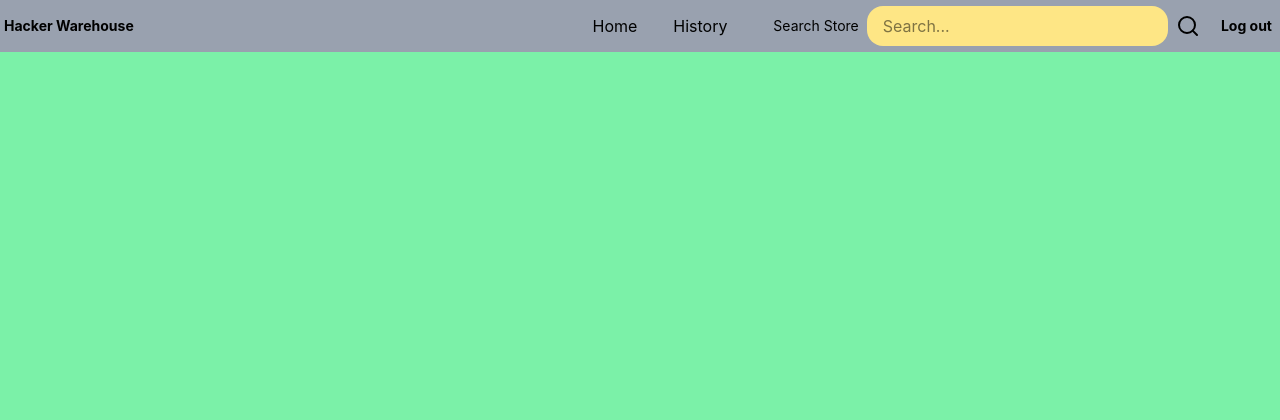
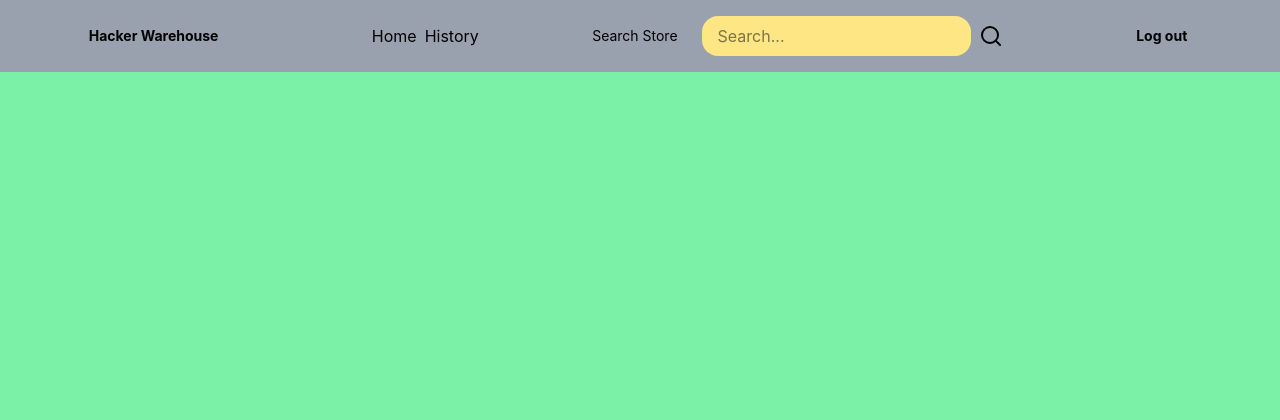
Before and after one commit to Vang-er/Hacker-Warehouse, a Django app: page /test/dash in a window 1280 px wide. Shown: the top 420 px of the page. Run offline with Django 5.2, Linux system fonts and the light colour scheme.

Commit message:
solve nav problem

```diff
--- a/front-end/index.html
+++ b/front-end/index.html
@@ -8,36 +8,37 @@
   </head>
   <body class="bg-green-300 text-black">
     <nav
-      class="bg-gray-400 h-13 px-6 py-4 flex justify-center items-center relative"
+      class="bg-gray-400 h-fit  px-6 py-4 flex justify-around items-center relative"
     >
-      <div class="white text-sm font-bold absolute left-1">
+      <div class="white text-sm font-bold ">
         Hacker Warehouse
       </div>
       <div
-        class="flex items-center justify-center align-middle gap-3 translate-x-5"
+        class="flex items-center justify-between align-middle  translate-x-5"
       >
         <button
           onclick="showhome2()"
-          class="mx-2 cursor-pointer my-auto relative hover:after:w-full after:absolute after:-bottom-1 after:left-0 after:h-0.5 after:w-0 after:bg-black after:transition-all after:duration-300 hover:bg-gray-600 px-1 py-1 rounded-md hover:scale-105 transition-colors duration-300 transition-transform hover:-translate-y-1"
+          class=" cursor-pointer my-auto relative hover:after:w-full after:absolute after:-bottom-1 after:left-0 after:h-0.5 after:w-0 after:bg-black after:transition-all after:duration-300 hover:bg-gray-600 px-1 py-1 rounded-md hover:scale-105 transition-colors duration-300 transition-transform hover:-translate-y-1"
         >
           Home
         </button>
         <button
           onclick="showhistory()"
-          class="mx-2 cursor-pointer my-auto relative hover:after:w-full after:absolute after:-bottom-1 after:left-0 after:h-0.5 after:w-0 after:bg-black after:transition-all after:duration-300 hover:bg-gray-600 px-1 py-1 rounded-md hover:scale-105 transition-colors duration-300 transition-transform hover:-translate-y-1"
+          class=" cursor-pointer my-auto relative hover:after:w-full after:absolute after:-bottom-1 after:left-0 after:h-0.5 after:w-0 after:bg-black after:transition-all after:duration-300 hover:bg-gray-600 px-1 py-1 rounded-md hover:scale-105 transition-colors duration-300 transition-transform hover:-translate-y-1"
         >
           History
         </button>
       </div>
-      <form class="absolute right-20 flex items-center gap-2 w-1/3">
-        <label class="text-sm whitespace-nowrap"> Search Store </label>
+      <form id="searchform" class="flex items-center gap-2 w-1/3">
+        <label class="text-sm whitespace-nowrap" id="searchtxt"> Search Store </label>
 
-        <div class="flex flex-1 items-center">
+        <div class="flex flex-1 items-center min-w-0">
           <input
+          id="searchfeald"
             type="search"
             name="q"
             placeholder="Search..."
-            class="min-w-0 flex-1 h-10 rounded-2xl bg-amber-200 px-4 outline-none"
+            class="min-w-0 flex-1 h-10 ml-4 rounded-2xl bg-amber-200 px-4 outline-none"
           />
 
           <button
@@ -49,7 +50,7 @@
         </div>
       </form>
       <button
-        class="white text-sm font-bold absolute right-1 cursor-pointer hover:after:w-full after:absolute after:-bottom-1 after:left-0 after:h-0.5 after:w-0 after:bg-black after:transition-all after:duration-300 hover:bg-gray-600 px-1 py-1 rounded-md hover:scale-105 transition-colors duration-300 transition-transform hover:-translate-y-1"
+        class="white text-sm font-bold  cursor-pointer hover:after:w-full after:absolute after:-bottom-1 after:left-0 after:h-0.5 after:w-0 after:bg-black after:transition-all after:duration-300 hover:bg-gray-600 px-1 py-1 rounded-md hover:scale-105 transition-colors duration-300 transition-transform hover:-translate-y-1"
       >
         Log out
       </button>
@@ -85,7 +86,7 @@
           </div>
           <button
             onclick="hidewindow()"
-            class="font-black py-2 px-4 bg-gray-600 rounded-4xl cursor-pointer justify-center items-center shadow-[0_4px_0_#999] transition-all duration-100 active:translate-y-1 active:shadow-[0_1px_0_#999] active:bg-gray-400"
+            class="font-black h-fit py-2 px-4 bg-gray-600 rounded-4xl cursor-pointer justify-center items-center shadow-[0_4px_0_#999] transition-all duration-100 active:translate-y-1 active:shadow-[0_1px_0_#999] active:bg-gray-400"
           >
             X
           </button>
@@ -107,7 +108,9 @@
           />
           <input
             type="submit"
-            class="border cursor-pointer w-fit mt-2 p-2 rounded-2xl"
+            class="border cursor-pointer w-fit mt-2 p-2 rounded-2xl
+            shadow-black
+            "
           />
         </form>
         <form id="var" class="hidden flex-col">
@@ -184,15 +187,30 @@
     const swindow = document.getElementById("window");
     const backdrop = document.getElementById("backdrop");
     const addstock = document.getElementById("addstock");
+    const searchtxt = document.getElementById("searchtxt")
     const addcat = document.getElementById("addcat");
     let stockpressed = false;
     let catpresser = false;
     const addvariants = document.getElementById("addvariants");
     const cat = document.getElementById("cat");
     const addpro = document.getElementById("addpro");
+    const searchfeald =document.getElementById("searchfeald");
     const stock = document.getElementById("stock");
     let varpressed = false;
     let propressed = false;
+const searchform = document.getElementById("searchform");
+
+function checkSearch() {
+  if (searchform.offsetWidth <= 250) {
+    searchtxt.style.display = "none";
+  } else {
+    searchtxt.style.display = "block";
+  }
+}
+
+checkSearch();
+
+window.addEventListener("resize", checkSearch);
     async function loadhistory() {
       const response = await fetch("/api/stock-movements/");
       const history = await response.json();
@@ -201,6 +219,8 @@
       historyList.innerText = "";
       history.results.forEach((item) => {
         const card = document.createElement("div");
+
+
 
         if (item.quantity < 0) {
           card.className =
--- a/static/css/output.css
+++ b/static/css/output.css
@@ -277,6 +277,9 @@
   .mt-8 {
     margin-top: calc(var(--spacing) * 8);
   }
+  .mr-2 {
+    margin-right: calc(var(--spacing) * 2);
+  }
   .mr-5 {
     margin-right: calc(var(--spacing) * 5);
   }
@@ -286,6 +289,12 @@
   .ml-2 {
     margin-left: calc(var(--spacing) * 2);
   }
+  .ml-3 {
+    margin-left: calc(var(--spacing) * 3);
+  }
+  .ml-4 {
+    margin-left: calc(var(--spacing) * 4);
+  }
   .ml-5 {
     margin-left: calc(var(--spacing) * 5);
   }
@@ -294,6 +303,9 @@
   }
   .flex {
     display: flex;
+  }
+  .grid {
+    display: grid;
   }
   .hidden {
     display: none;
@@ -345,6 +357,9 @@
   }
   .w-10 {
     width: calc(var(--spacing) * 10);
+  }
+  .w-100 {
+    width: calc(var(--spacing) * 100);
   }
   .w-115 {
     width: calc(var(--spacing) * 115);
@@ -412,6 +427,9 @@
   }
   .items-center {
     align-items: center;
+  }
+  .justify-around {
+    justify-content: space-around;
   }
   .justify-between {
     justify-content: space-between;
@@ -600,6 +618,10 @@
     --tw-shadow: 0 1px 3px 0 var(--tw-shadow-color, rgb(0 0 0 / 0.1)), 0 1px 2px -1px var(--tw-shadow-color, rgb(0 0 0 / 0.1));
     box-shadow: var(--tw-inset-shadow), var(--tw-inset-ring-shadow), var(--tw-ring-offset-shadow), var(--tw-ring-shadow), var(--tw-shadow);
   }
+  .shadow-2xl {
+    --tw-shadow: 0 25px 50px -12px var(--tw-shadow-color, rgb(0 0 0 / 0.25));
+    box-shadow: var(--tw-inset-shadow), var(--tw-inset-ring-shadow), var(--tw-ring-offset-shadow), var(--tw-ring-shadow), var(--tw-shadow);
+  }
   .shadow-\[0_4px_0_\#666\] {
     --tw-shadow: 0 4px 0 var(--tw-shadow-color, #666);
     box-shadow: var(--tw-inset-shadow), var(--tw-inset-ring-shadow), var(--tw-ring-offset-shadow), var(--tw-ring-shadow), var(--tw-shadow);
@@ -611,6 +633,12 @@
   .shadow-lg {
     --tw-shadow: 0 10px 15px -3px var(--tw-shadow-color, rgb(0 0 0 / 0.1)), 0 4px 6px -4px var(--tw-shadow-color, rgb(0 0 0 / 0.1));
     box-shadow: var(--tw-inset-shadow), var(--tw-inset-ring-shadow), var(--tw-ring-offset-shadow), var(--tw-ring-shadow), var(--tw-shadow);
+  }
+  .shadow-black {
+    --tw-shadow-color: #000;
+    @supports (color: color-mix(in lab, red, red)) {
+      --tw-shadow-color: color-mix(in oklab, var(--color-black) var(--tw-shadow-alpha), transparent);
+    }
   }
   .shadow-lime-700 {
     --tw-shadow-color: oklch(53.2% 0.157 131.589);
```
